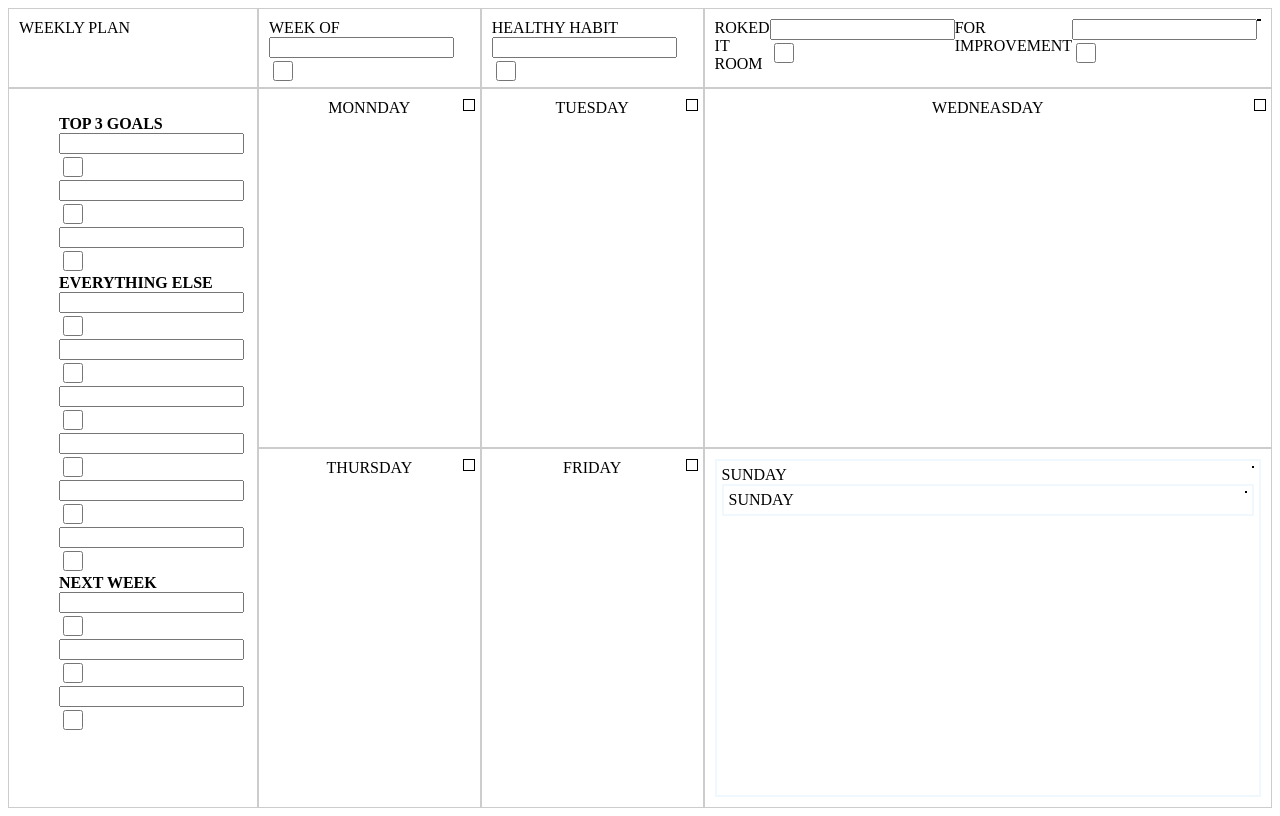
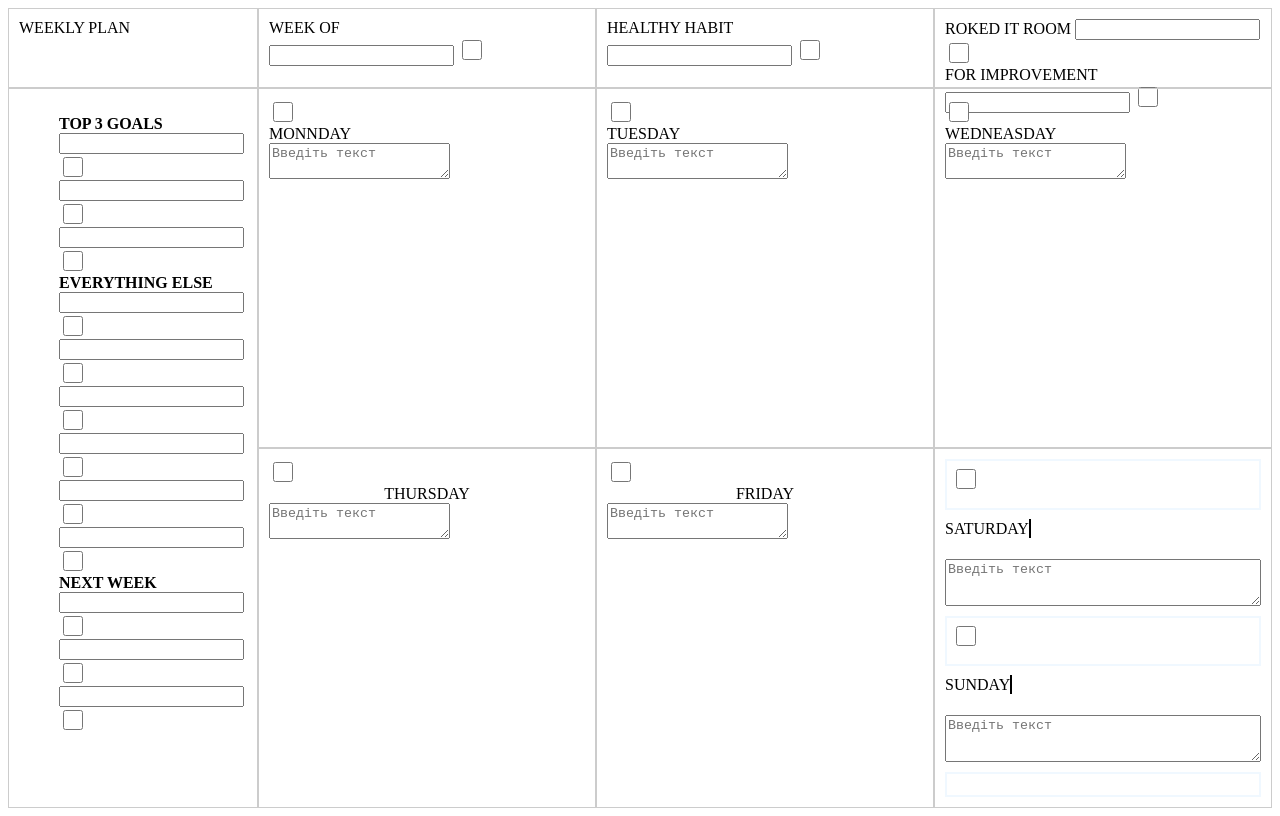
Before and after one commit to oleg8891761/GitHub_css_ctml_js, a plain HTML site: page lab/lab4/indexlaboratory4.html in a window 1280 px wide. Drawn offline with Linux system fonts and the light colour scheme.

Commit message:
Зміни

```diff
--- a/lab/lab4/indexlaboratory4.html
+++ b/lab/lab4/indexlaboratory4.html
@@ -3,7 +3,6 @@
 <head>
     <link rel="stylesheet" href="style4Lb.css">
 </head>
-
 <body>
     <div class="layout">
         <aside class="sidebar">
@@ -13,6 +12,7 @@
                     <div class="form-group">
                         <input type="text" class="cosom-input">
                         <input type="checkbox" class="marker">
+                    </div>
                 </li>
                 <li>
                     <div class="form-group">
@@ -86,35 +86,60 @@
                 <input type="checkbox" class="marker">
         </section>
         <section>
-            <div class="line">ROKED IT ROOM<div class="form-group" ROKED IT ROOM>
-                    <input type="text" class="cosom-input">
-                    <input type="checkbox" class="marker">
-                </div><br>
-                <div class="line">FOR IMPROVEMENT<div class="form-group" WEEK OF>
+            <div class="form-group">ROKED IT ROOM
                     <input type="text" class="cosom-input">
                     <input type="checkbox" class="marker">
             </div>
+            <div class="form-group">FOR IMPROVEMENT
+                        <input type="text" class="cosom-input">
+                        <input type="checkbox" class="marker">
                     <!-- /* <div class="from-group">
                         <textarea class="cosom-input"
-                        placeholder="Введіть текст"></textarea>
-                    </div>*/ -->
+                        placeholder="Введіть текст"></textarea>*/ -->
+                    </div>
         </section>
-        <section type="checkbox" class="m1">
-            MONNDAY
+         <div>
+            <input type="checkbox" class="marker">
+            <section type="checkbox" class="m1" class="from-group">MONNDAY</section>
+            <textarea class="cosom-input" placeholder="Введіть текст"></textarea>
+        </div>
         </section>
-         <section class="m2">TUESDAY</section>
-        <section class="m3">WEDNEASDAY</section>
-        <section class="m4">THURSDAY</section>
-        <section class="m5">FRIDAY</section>
+        <div>
+            <input type="checkbox" class="marker">
+            <section class="m2" class="from-group">TUESDAY</section>
+            <textarea class="cosom-input" placeholder="Введіть текст"></textarea>
+        </div>
+        <div>
+            <input type="checkbox" class="marker">
+            <section class="m3" class="from-group">WEDNEASDAY</section>
+            <textarea class="cosom-input" placeholder="Введіть текст"></textarea>
+        </div>
+        <div>
+            <input type="checkbox" class="marker">
+            <section class="m4" class="from-group">THURSDAY</section>
+            <textarea class="cosom-input" placeholder="Введіть текст"></textarea>
+        </div>
+        <div>
+            <input type="checkbox" class="marker">
+            <section class="m5" class="from-group">FRIDAY</section>
+            <textarea class="cosom-input" placeholder="Введіть текст"></textarea>
+        </div>
         <section class="m6">
-            <div class="m6-1">
+             <div class="m6-1" class="from-group">
+                <input type="checkbox" class="marker">
+                </div>
+                <div class="line">SATURDAY
+                </div>
+                <textarea class="cosom-input" placeholder="Введіть текст"></textarea>
+                <div class="m6-2" class="from-group">
+                   <input type="checkbox" class="marker">
+                   </div>
                     <div class="line">SUNDAY
                         </div>
-                <div class="m6-2">
-                    <div class="line">SUNDAY
+                        <textarea class="cosom-input" placeholder="Введіть текст"></textarea>
+                <div class="m6-2" class="from-group">
                     </div>
         </section>
-    </div>
 </body>
 
 </html>
--- a/lab/lab4/style4Lb.css
+++ b/lab/lab4/style4Lb.css
@@ -10,6 +10,7 @@
     gap: 0px;
     padding: 0px;
 }
+
 /*.cosom-input{
     width: 200px;
     height: 100px;
@@ -42,7 +43,7 @@ footer {
 
 }
 
-.h1 {
+/* .h1 {
     text-align: h1;
 
 }
@@ -66,14 +67,14 @@ footer {
     grid-area: h4;
 }
 
-.h4 {
-    grid-area: h4;
+.h5 {
+    grid-area: h5; */
 
 }
 
 .m3 {
 
-    grid-area: m3;
+   grid-area: 3m;
     display: flex;
     align-items: start;
     /* по вертикалі */
@@ -124,14 +125,14 @@ footer {
 
 }
 
-.square {
-    width: 3mm;
-    height: 3mm;
+/* .square {
+    width: ;
+    height:;
     background-color: rgb(253, 250, 250);
     ;
     ;
-    /* Цвет для видимости квадрата */
-}
+    Цвет для видимости квадрата
+} */
 
 .custom-list {
     list-style: none;
@@ -147,13 +148,13 @@ footer {
     display: inline-block;
     width: 20px;
     height: 20px;
-    border: 0.2mm solid #333333;
+    border: 1mm solid #333333;
     background-color: transparent;
-    margin-right: 50px;
+    margin-right: 0px;
 }
 
 .steps {
-    height: 500px;
+    height:500px;
     /* висота контейнера */
     display: flex;
     flex-direction: column;
@@ -162,14 +163,14 @@ footer {
 }
 
 .line {
-    display: flex;
-    align-items: right ;
-    /*width: 100%;*/
+    display: left;
+    align-items: left;
+    width: 100%;
 }
 
 .line::after {
     content: "";
-    flex:0 0 0px;
+    flex: 0 0 0px;
     height: 0px;
     margin-left: auto;
     border: 1px solid black;
@@ -177,7 +178,8 @@ footer {
 }
 
 .m1 {
-   grid-area: m1;
+     grid-area: m2;
+
 }
 
 .m2 {
@@ -195,6 +197,7 @@ footer {
 .m5 {
     grid-area: m5;
 }
+/*
 
 .m1,
 .m2,
@@ -203,8 +206,8 @@ footer {
 .m5 {
     display: grid;
     justify-items: center;
-    align-items:start ;
-    position: relative ;
+    align-items: start;
+    position: relative;*/
 }
 
 .m1::after,
@@ -212,7 +215,7 @@ footer {
 .m3::after,
 .m4::after,
 .m5::after {
-    content: "";
+    content: "right";
     position: absolute;
     top: 10px;
     right: 5px;
@@ -236,7 +239,7 @@ footer {
 }
 
 .grid-container {
-    display:grid;
+    display: grid;
     width: 200px;
     height: 200 px;
     background-color: #f0f0f0;
@@ -250,7 +253,7 @@ footer {
     color: white;
 }
 
-.costom-imput{
+.costom-imput {
     width: 1005;
     padding: 12px 16px;
     font-size: 16px;
@@ -261,16 +264,19 @@ footer {
     outline: none;
     transition: all 0.3s ease;
 }
-.custom-input:focus{
+
+.custom-input:focus {
     border-color: #0066ff;
     background-color: #fff;
     box-shadow: 0 0 0 4px rgba(0, 102, 255, 0.15);
 }
-.form-group{
-    display:flax;
+
+.form-group {
+    display: flax;
     gap: 10px;
 }
-.marker{
+
+.marker {
     width: 20px;
     height: 20px;
     border: 0.2px solid black;
```
Lines whose indentation alone changed are shown as unchanged.
